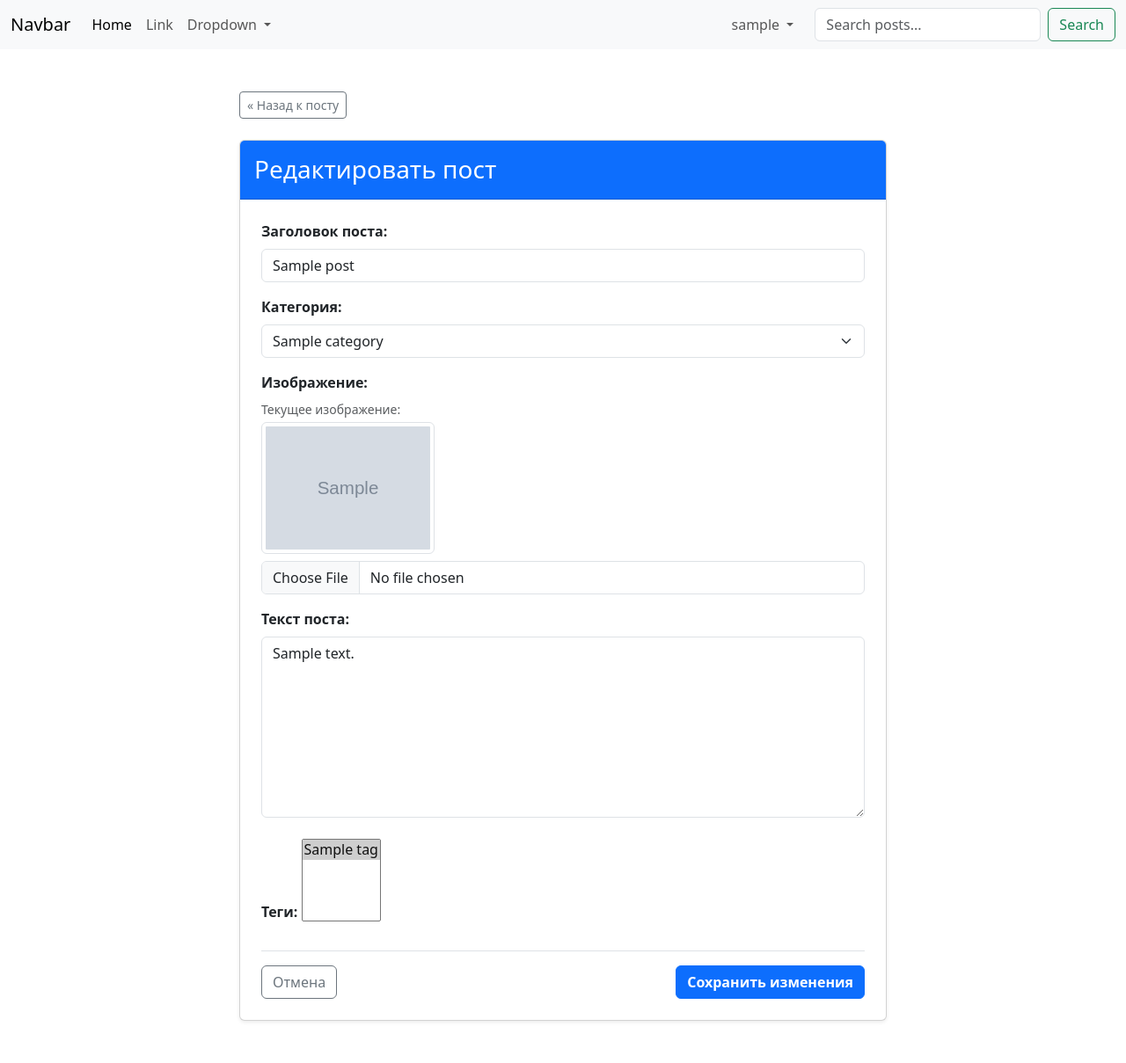
After one commit to ychym/month4-django, a Django app: page /post/1/edit/ in a window 1280 px wide. The commit adds this page. Shown: the whole page at 88% size. Run offline with Django 5.2, Linux system fonts and the light colour scheme; a user stored in the database is signed in; tables that the repository leaves empty hold one stand-in row (values such as "Sample post"); grey boxes marked "Sample" are stand-in pictures.

Commit message:
Added edit_post

```diff
--- a/blog/urls.py
+++ b/blog/urls.py
@@ -17,7 +17,7 @@ Including another URLconf
 from django.contrib import admin
 from django.urls import path,include
 from django.conf.urls.static import static
-from posts.views import hello_world, my_name, say_name, post_list, post_detail, create_post, post_comment, delete_post
+from posts.views import hello_world, my_name, say_name, post_list, post_detail, create_post, post_comment, delete_post, edit_post
 from django.conf import settings
 from user.views import register
 
@@ -31,6 +31,7 @@ urlpatterns = [
     path("post/create/", create_post, name="create_post"),
     path("post/<int:pk>/comment/", post_comment, name="post_comment"),
     path("post/<int:pk>/delete", delete_post, name="delete_post"),
+    path("post/<int:pk>/edit/",edit_post, name="edit_post"),
     path("accounts/register", register, name="register"),
     path("accounts/", include("django.contrib.auth.urls")),
 
--- a/posts/forms.py
+++ b/posts/forms.py
@@ -6,7 +6,7 @@ BANNED_WORDS = ("war", "BEGIN",)
 class PostForm(forms.ModelForm):
     class Meta:
         model = Post
-        fields = ("title", "text", "image", "category")
+        fields = ("title", "text", "image", "category", "tags")
 
     def clean_title(self):
         title = self.cleaned_data["title"]
--- a/posts/models.py
+++ b/posts/models.py
@@ -1,5 +1,6 @@
 from django.db import models
 from django.contrib.auth.models import User
+import datetime
 # Create your models here.
 
 class Category(models.Model):
@@ -23,6 +24,10 @@ class Post(models.Model):
     image = models.ImageField(null=True, upload_to="posts")#upload_to="posts" -medianyn ichinde posts foulder tuzot
     views = models.IntegerField(default=0)
     user = models.ForeignKey(User, on_delete=models.CASCADE, null=False)
+    created_at = models.DateTimeField(auto_now_add=True)
+
+    class Meta:
+        ordering = ["-created_at"]
 
 class Comment(models.Model):
     author_name = models.CharField(max_length=100)
--- a/posts/views.py
+++ b/posts/views.py
@@ -1,5 +1,5 @@
 from django.shortcuts import render, get_object_or_404, redirect
-from django.http.response import HttpResponse
+from django.http.response import HttpResponse, HttpResponseBadRequest, HttpResponseForbidden
 from django.http.request import HttpRequest
 from django.contrib.auth.decorators import login_required
 from posts.models import Post,Tag, Category
@@ -23,7 +23,7 @@ def say_name(r, name):
 def post_list(request: HttpRequest):#r-request
     #posts = Post.objects.all() #bardyk posttordu chygarat
     qp = request.GET
-    posts = Post.objects.filter(is_published=True)
+    posts = Post.objects.filter()#is_published=True shows only published posts
 
     if search := qp.get("search"):
         title = Q(title__icontains=search)#icontains — чоң же кичине тамгасына карабай издөө
@@ -36,11 +36,12 @@ def post_list(request: HttpRequest):#r-request
 
 
 
-def post_detail(r, pk):
+def post_detail(request: HttpRequest, pk: int) :
     post = get_object_or_404(Post, id=pk)#post = Post.objects.get() bul jakta http 500 kaitarat
-    post.views += 1
+    if request.user.is_authenticated:
+        post.views += 1
     post.save()
-    return render(r, "posts/post_detail.html", {"post": post})
+    return render(request, "posts/post_detail.html", {"post": post})
 
 
 @login_required
@@ -76,6 +77,9 @@ def post_comment(request: HttpRequest, pk: int) -> HttpResponse:
 def delete_post(request: HttpRequest, pk:int) -> HttpResponse:
     post = get_object_or_404(Post, pk=pk)
 
+    if request.user != post.user:
+        return HttpResponseForbidden("Not Enough Permissions")
+
     if request.method.lower() == "post":
         post.delete()
         print("Post deleted!")
@@ -83,3 +87,19 @@ def delete_post(request: HttpRequest, pk:int) -> HttpResponse:
 
 
     return render(request, "posts/post_delete.html", context={"post": post})
+
+def edit_post(request: HttpRequest, pk) -> HttpResponse:
+    post = get_object_or_404(Post, pk=pk)
+    if post.user != request.user:
+        return HttpResponseForbidden("Not Enough Permissions")
+    form = PostForm(instance=post)
+
+    if request.method.lower() == "post":
+        form = PostForm(request.POST, request.FILES, instance=post)
+
+        if form.is_valid():
+            form.save()
+
+            return redirect("post_detail", pk=post.pk)
+
+    return render(request, "posts/edit_post.html", context={"form": form, "post": post})
--- /dev/null
+++ b/templates/posts/edit_post.html
@@ -0,0 +1,184 @@
+{% extends 'base.html' %}
+{% load static %}
+
+{% block content %}
+<div class="container my-5">
+    <div class="row justify-content-center">
+        <div class="col-lg-8">
+
+            <!-- Баскычтар блогу (Назад к посту) -->
+            <div class="d-flex gap-2 mb-4">
+                <a href="{% url 'post_detail' post.id %}" class="btn btn-outline-secondary btn-sm">
+                    &laquo; Назад к посту
+                </a>
+            </div>
+
+            <div class="card shadow-sm">
+                <!-- Заголовок карточки -->
+                <div class="card-header bg-primary text-white p-3">
+                    <h3 class="mb-0">Редактировать пост</h3>
+                </div>
+
+                <div class="card-body p-4">
+
+                    <!-- Формадагы общие ошибкаларды көрсөтүү -->
+                    {% if form.errors %}
+                        <div class="alert alert-danger alert-dismissible fade show mb-4" role="alert">
+                            <strong>Ошибка!</strong> Пожалуйста, проверьте правильность заполнения полей.
+                            {% if form.non_field_errors %}
+                                <ul class="mb-0 mt-2">
+                                    {% for error in form.non_field_errors %}
+                                        <li>{{ error }}</li>
+                                    {% endfor %}
+                                </ul>
+                            {% endif %}
+                        </div>
+                    {% endif %}
+
+                    <!-- Редактирование формасы -->
+                    <form method="POST" enctype="multipart/form-data">
+                        {% csrf_token %}
+
+                        <!-- Заголовок (Title) -->
+                        <div class="mb-3">
+                            <label for="{{ form.title.id_for_label }}" class="form-label fw-bold">Заголовок поста:</label>
+                            <input type="text"
+                                   name="{{ form.title.name }}"
+                                   id="{{ form.title.id_for_label }}"
+                                   class="form-control {% if form.title.errors %}is-invalid{% endif %}"
+                                   value="{{ form.title.value|default:post.title }}"
+                                   placeholder="Введите заголовок"
+                                   required>
+                            {% if form.title.errors %}
+                                <div class="invalid-feedback">
+                                    {% for error in form.title.errors %}
+                                        <div>{{ error }}</div>
+                                    {% endfor %}
+                                </div>
+                            {% endif %}
+                        </div>
+
+                        <!-- Автор (Имя) -->
+                        {% if form.name %}
+                        <div class="mb-3">
+                            <label for="{{ form.name.id_for_label }}" class="form-label fw-bold">Имя автора:</label>
+                            <input type="text"
+                                   name="{{ form.name.name }}"
+                                   id="{{ form.name.id_for_label }}"
+                                   class="form-control {% if form.name.errors %}is-invalid{% endif %}"
+                                   value="{{ form.name.value|default:post.name }}"
+                                   placeholder="Введите ваше имя"
+                                   required>
+                            {% if form.name.errors %}
+                                <div class="invalid-feedback">
+                                    {% for error in form.name.errors %}
+                                        <div>{{ error }}</div>
+                                    {% endfor %}
+                                </div>
+                            {% endif %}
+                        </div>
+                        {% endif %}
+
+                        <!-- Категория -->
+                        {% if form.category %}
+                        <div class="mb-3">
+                            <label for="{{ form.category.id_for_label }}" class="form-label fw-bold">Категория:</label>
+                            <select name="{{ form.category.name }}"
+                                    id="{{ form.category.id_for_label }}"
+                                    class="form-select {% if form.category.errors %}is-invalid{% endif %}">
+                                {% for choice_val, choice_label in form.category.field.choices %}
+                                    <option value="{{ choice_val }}"
+                                            {% if form.category.value == choice_val or post.category.id == choice_val %}selected{% endif %}>
+                                        {{ choice_label }}
+                                    </option>
+                                {% endfor %}
+                            </select>
+                            {% if form.category.errors %}
+                                <div class="invalid-feedback">
+                                    {% for error in form.category.errors %}
+                                        <div>{{ error }}</div>
+                                    {% endfor %}
+                                </div>
+                            {% endif %}
+                        </div>
+                        {% endif %}
+
+                        <!-- Главное изображение -->
+                        {% if form.image %}
+                        <div class="mb-3">
+                            <label for="{{ form.image.id_for_label }}" class="form-label fw-bold">Изображение:</label>
+
+                            <!-- Текущее изображение -->
+                            {% if post.image %}
+                                <div class="mb-2">
+                                    <small class="text-muted d-block mb-1">Текущее изображение:</small>
+                                    <img src="{{ post.image.url }}" class="img-thumbnail" style="max-height: 150px; object-fit: cover;">
+                                </div>
+                            {% endif %}
+
+                            <input type="file"
+                                   name="{{ form.image.name }}"
+                                   id="{{ form.image.id_for_label }}"
+                                   class="form-control {% if form.image.errors %}is-invalid{% endif %}">
+                            {% if form.image.errors %}
+                                <div class="invalid-feedback">
+                                    {% for error in form.image.errors %}
+                                        <div>{{ error }}</div>
+                                    {% endfor %}
+                                </div>
+                            {% endif %}
+                        </div>
+                        {% endif %}
+
+                        <!-- Полный текст поста (Text) -->
+                        <div class="mb-4">
+                            <label for="{{ form.text.id_for_label }}" class="form-label fw-bold">Текст поста:</label>
+                            <textarea name="{{ form.text.name }}"
+                                      id="{{ form.text.id_for_label }}"
+                                      class="form-control {% if form.text.errors %}is-invalid{% endif %}"
+                                      rows="8"
+                                      placeholder="Напишите текст поста..."
+                                      required>{{ form.text.value|default:post.text }}</textarea>
+                            {% if form.text.errors %}
+                                <div class="invalid-feedback">
+                                    {% for error in form.text.errors %}
+                                        <div>{{ error }}</div>
+                                    {% endfor %}
+                                </div>
+                            {% endif %}
+                        </div>
+
+                        <!-- Теги -->
+                        {% if form.tags %}
+                        <div class="mb-4">
+                            <label for="{{ form.tags.id_for_label }}" class="form-label fw-bold">Теги:</label>
+                            {{ form.tags }}
+                            {% if form.tags.errors %}
+                                <div class="text-danger small mt-1">
+                                    {% for error in form.tags.errors %}
+                                        <div>{{ error }}</div>
+                                    {% endfor %}
+                                </div>
+                            {% endif %}
+                        </div>
+                        {% endif %}
+
+                        <!-- Кнопки действия -->
+                        <div class="d-flex justify-content-between pt-3 border-top">
+                            <a href="{% url 'post_detail' post.id %}" class="btn btn-outline-secondary">
+                                Отмена
+                            </a>
+                            <button type="submit" class="btn btn-primary fw-bold">
+                                Сохранить изменения
+                            </button>
+                        </div>
+
+                    </form>
+
+                </div>
+            </div>
+
+        </div>
+    </div>
+</div>
+{% endblock %}
```
Also changed, not shown: templates/posts/post_detail.html (+19 -7 lines), posts/migrations/0016_post_created_at.py (added), posts/migrations/0017_alter_post_options.py (added).
